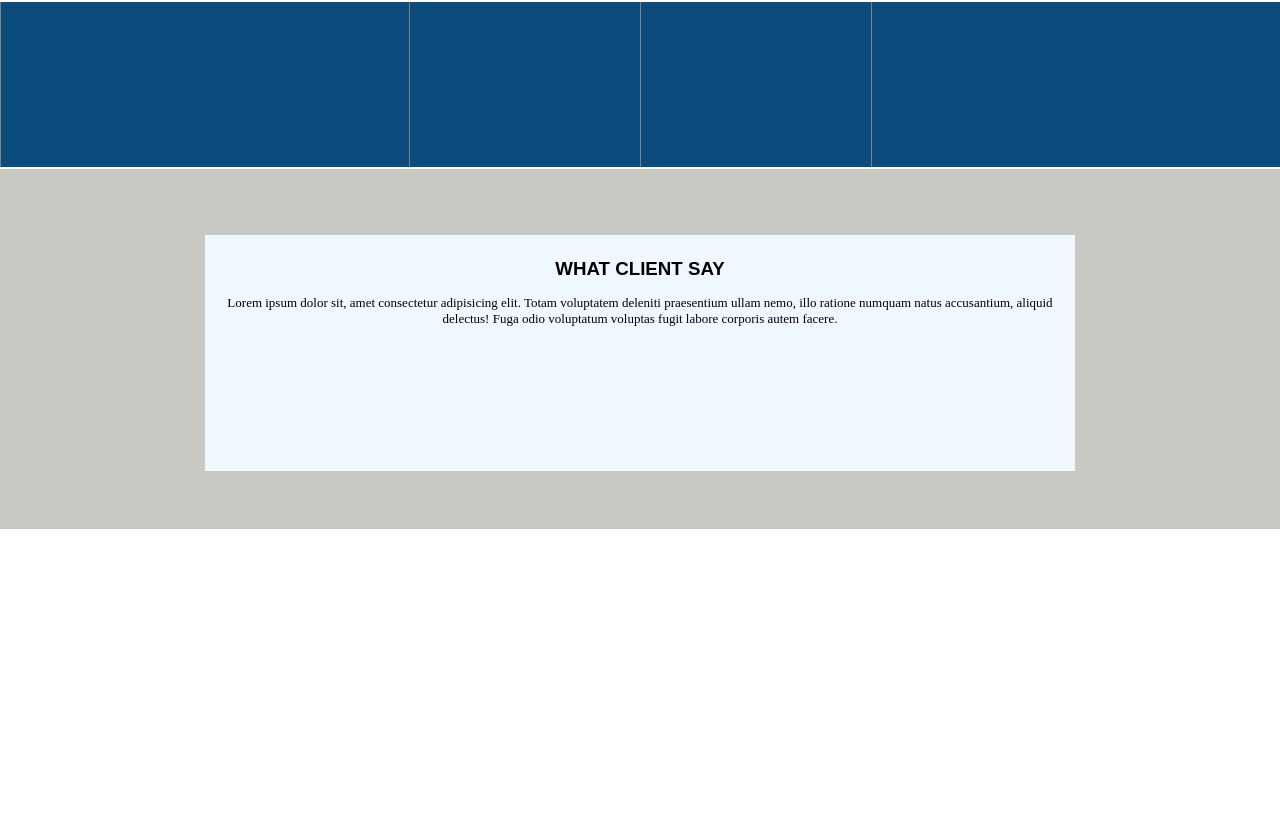
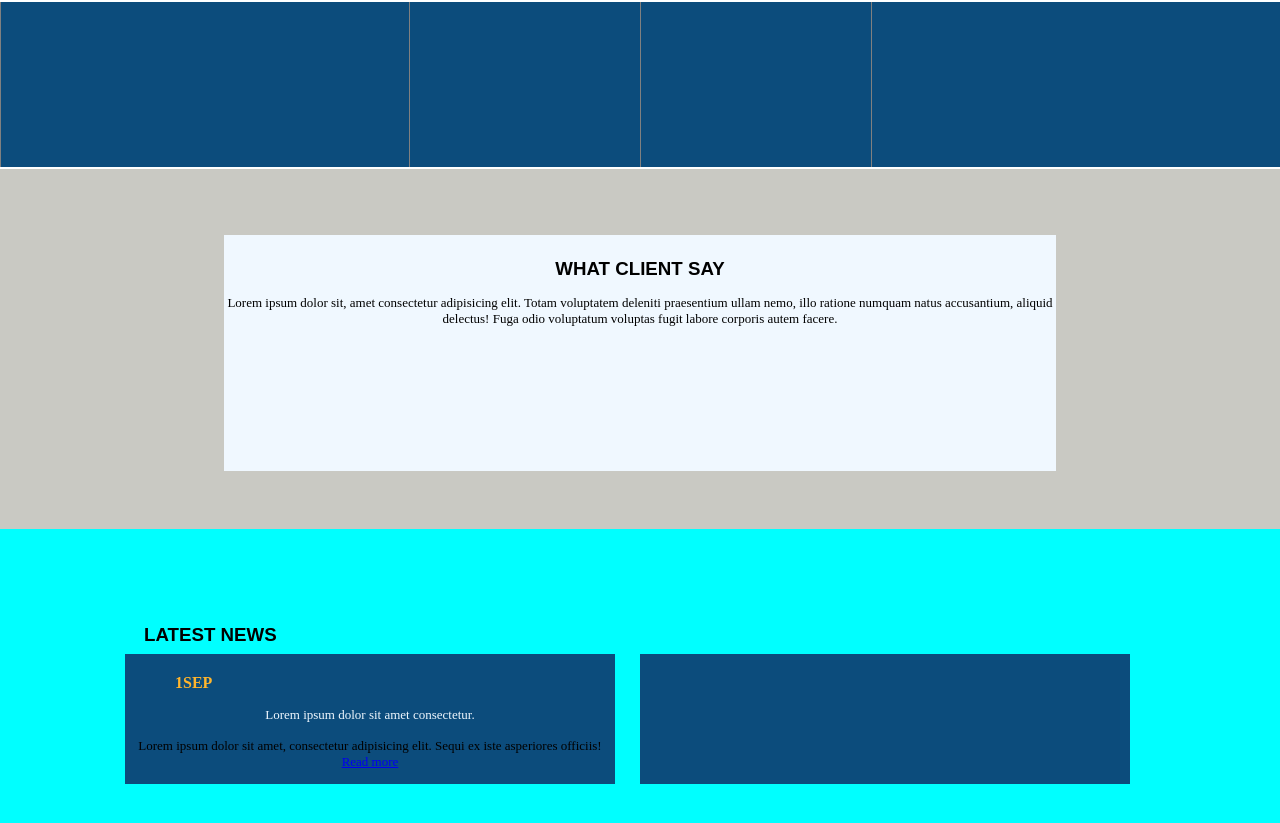
Before and after one commit to arun-kunwar/financialAdvice, a React (Vite) app: page / in a window 1280 px wide. Shown: the part 3285-4108 px from the top of the page. Before the commit the page ends 3814 px from the top, so only its background shows below. Built offline with nearby package versions, Linux system fonts and the light colour scheme.

Commit message:
news-sec-v0.1

```diff
--- a/src/App.jsx
+++ b/src/App.jsx
@@ -4,6 +4,7 @@ import Intro from './componets/Intro/intro'
 import Business from './componets/Business/business'
 import Projects from './componets/Projects/projects'
 import Team from './componets/Team/team'
+import News from './componets/News/news'
 function App() {
   return (
     <>
@@ -13,6 +14,7 @@ function App() {
       <Business />
       <Projects />
       <Team />
+      <News />
 
 
 
--- /dev/null
+++ b/src/componets/News/news.css
@@ -0,0 +1,32 @@
+/* news-main */
+.news-main{
+    width: 100%;
+    height: 300px;
+    background-color: aqua;
+}
+.news-main h3 {
+    text-transform: uppercase;
+    padding: 95px 0 0 144px;
+    font-family: sans-serif;
+}
+/* news-container */
+.news-container{
+    display: flex;
+    margin: 8px 0 0 100px;
+
+}
+.news-container .box {
+    background-color: #0c4c7c;
+    height: 130px;
+    width: 490px;
+    margin-left: 25px;
+}
+.box1 .box1-heading{
+    padding:20px 0 0 50px ;
+    color: rgb(255, 181, 45);
+
+}
+.box1 .box1-para1{
+    color: aliceblue;
+    padding: 1px 0 0 0git ;
+}
--- /dev/null
+++ b/src/componets/News/news.jsx
@@ -0,0 +1,25 @@
+import React from 'react'
+import './news.css'
+
+function news() {
+  return (
+      <>
+          <main className='news-main'>
+              <h3> latest news</h3>
+              <div className='news-container'>
+                  <div className="box box1">
+                      <h4 className='box1-heading'> 1SEP</h4>
+                      <p className='box1-para1'>Lorem ipsum dolor sit amet consectetur.</p>
+                      <p className='box1-para2'> Lorem ipsum dolor sit amet, consectetur adipisicing elit. Sequi ex iste asperiores officiis! <a href="google.com">Read more</a></p>
+                  </div>
+                  <div className="box box2"></div>
+              </div>
+
+
+          </main>
+
+      </>
+  )
+}
+
+export default news
--- a/src/componets/Team/team.css
+++ b/src/componets/Team/team.css
@@ -103,7 +103,7 @@
 
 .info-head .box {
     height: 236px;
-    width: 68%;
+    width: 65%;
     background-color: aliceblue;
     margin: 66px 0 0 0;
 }
```
